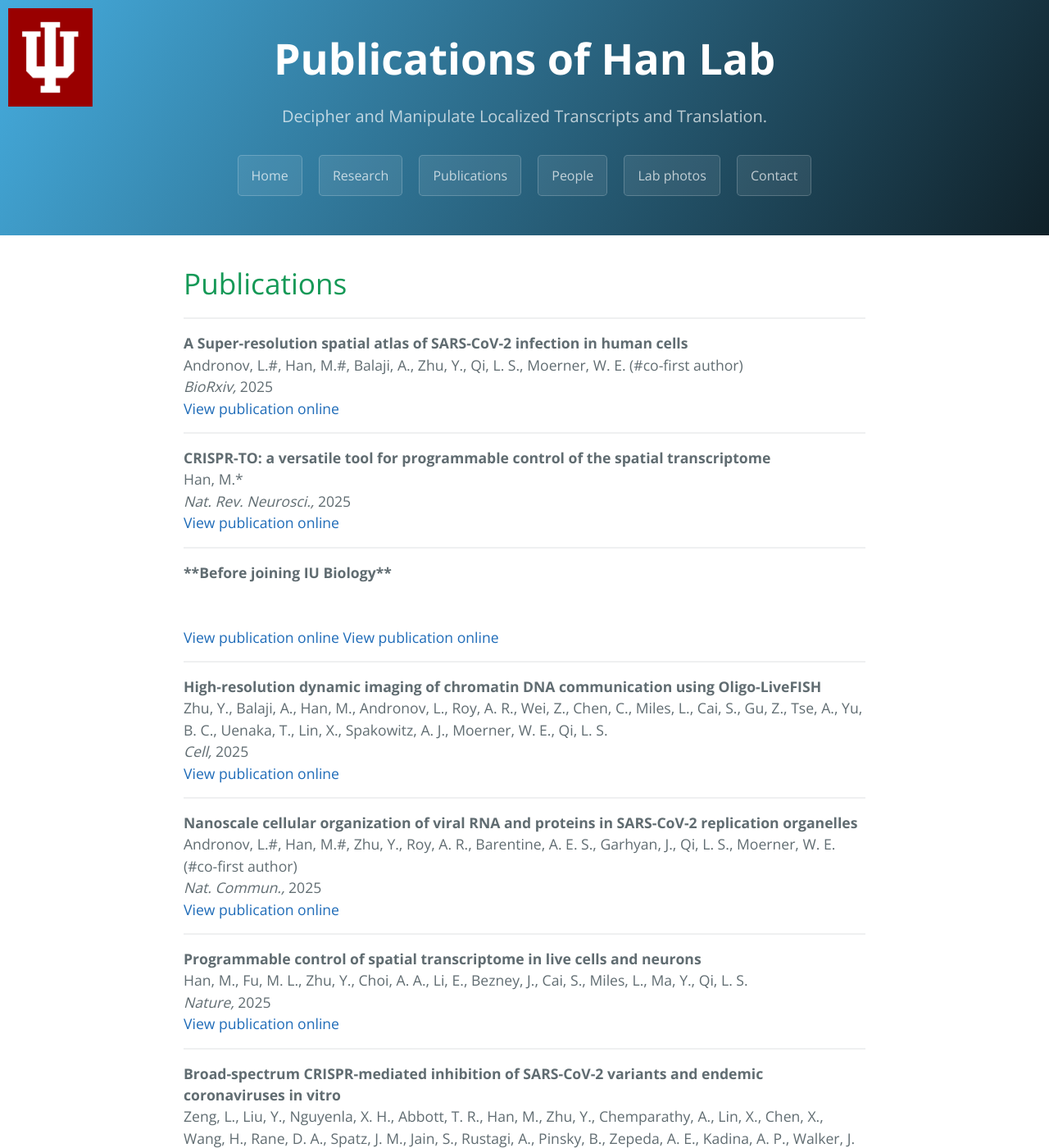
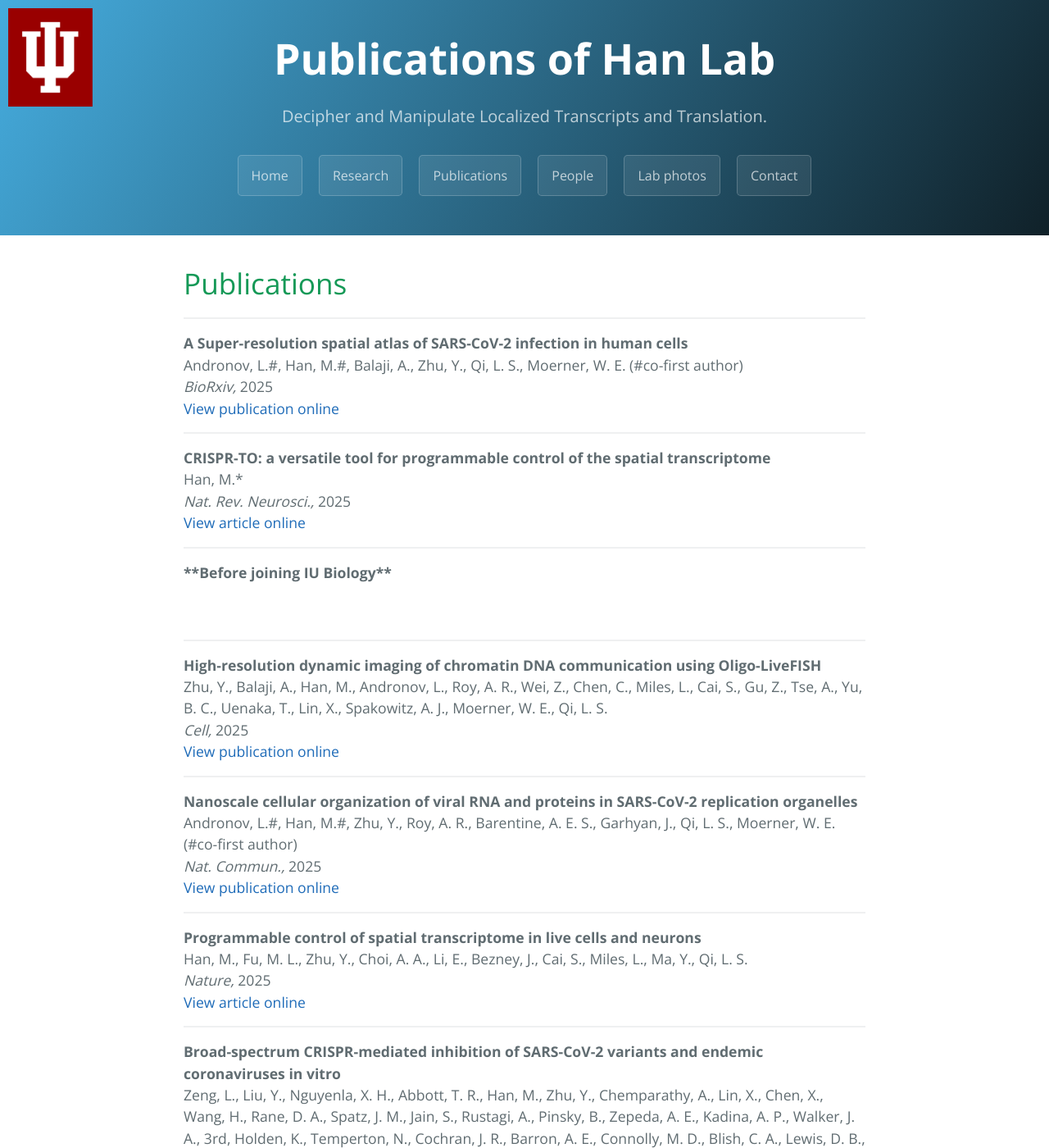
Before and after one commit to Hanmt-Lab/Hanmt-Lab.github.io, a Jekyll site: the page built from publication/index.html, in a window 1280 px wide and 1400 px high. Shown: the whole window at 82% size. Built offline with Jekyll 4.4.1, drawn with Linux system fonts in a browser that asks for light colours.

Commit message:
Update index.html

```diff
--- a/publication/index.html
+++ b/publication/index.html
@@ -24,7 +24,7 @@
 
     {% for link in paper.links %}
 
-        <a href="{{link.URL}}" alt="View publication online (opens in new tab)" target="_blank">View publication online</a>
+        <a href="{{link.URL}}" alt="{{link.name}} (opens in new tab)" target="_blank">{{link.name}}</a>
 
     {% endfor %}
 
```
